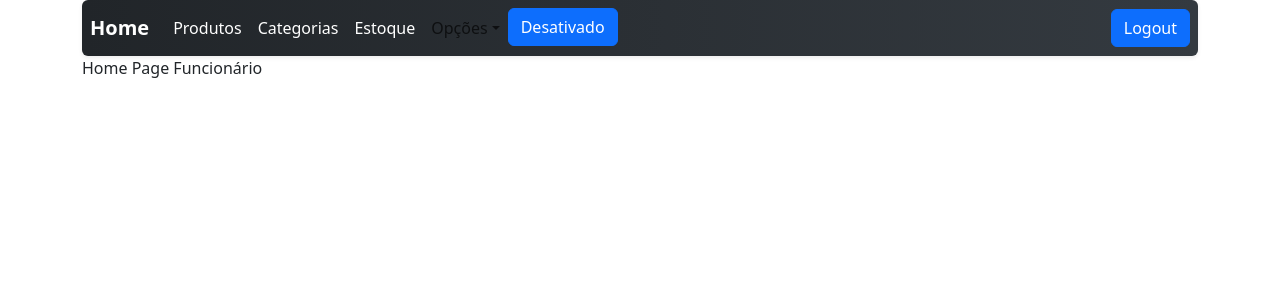
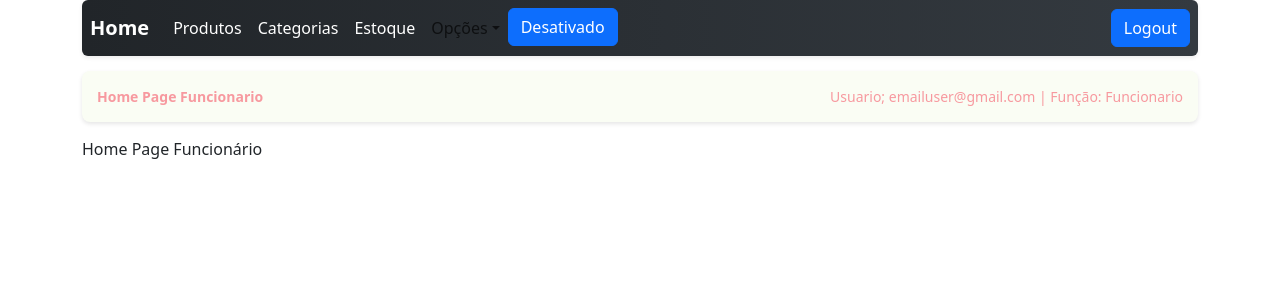
Before and after one commit to thiagofergoes-afk/pizzaria-Thiago, a React (Vite) app: page / in a window 1280 px wide. Shown: the top 300 px of the page. Built offline with nearby package versions, Linux system fonts and the light colour scheme.

Commit message:
Cadastro de Produto concluído, passando valores para os componentes através de props

```diff
--- a/src/components/CredentialUser.jsx
+++ b/src/components/CredentialUser.jsx
@@ -0,0 +1,47 @@
+
+const CredentialUSer = ({ title}) =>{
+
+ // Estilos personalizados
+ const customStyles = {
+
+ display: "flex",
+ justifyContent: "space-between",
+ alignItems: "center",
+ backgroundColor: "#fafdf4",
+ padding: "5px",
+ marginBottom: "15px",
+ marginTop: "15px",
+ width: "100%",
+ borderRadius: "8px",
+ boxShadow: "0px 2px 4px rgba(0,0,0,0.1)",
+ color: "#721c24",
+ fontSize: "14px"
+ }
+ const pageInfo = {
+ backgroundColor: "#fafdf4",
+ color: "#f7999f",
+ fontWeight: "bold",
+ padding: "10px"
+ }
+ const userInfo = {
+ backgroundColor: "#fafdf4",
+ color: "#f7999f",
+ padding: "10px"
+ }
+
+   return(
+
+   <div style={customStyles}>
+      <div style={pageInfo}> { title} </div>
+      <div style={userInfo}>
+        Usuario; emailuser@gmail.com | Função: Funcionario
+      </div>
+   </div>
+
+
+   )
+
+
+}
+
+export default CredentialUSer
--- a/src/pages/HomeFuncionario/HomeFuncionario.jsx
+++ b/src/pages/HomeFuncionario/HomeFuncionario.jsx
@@ -1,3 +1,4 @@
+import CredentialUser from "../../components/CredentialUser"
 import MenuFuncionario from "../MenuFuncionario/MenuFuncionario"
 
 const HomeFuncionario = () => {
@@ -6,6 +7,7 @@ const HomeFuncionario = () => {
 
         <div className="container">
              <MenuFuncionario/>
+             <CredentialUser title="Home Page Funcionario"/>
 
 
              <p>Home Page Funcionário</p>
--- a/src/pages/ListarCategoria/ListarCategoria.jsx
+++ b/src/pages/ListarCategoria/ListarCategoria.jsx
@@ -1,5 +1,5 @@
 import MenuFuncionario from "../MenuFuncionario/MenuFuncionario"
-
+import CredentialUser from "../../components/CredentialUser"
 
 
  const ListarCategoria = () =>{
@@ -8,6 +8,8 @@ import MenuFuncionario from "../MenuFuncionario/MenuFuncionario"
 
         <div className="container">
         <MenuFuncionario/>
+        <CredentialUser title="Lista de Categorias"/>
+
         <p>Lista de Categoria dos Produtos</p>
         </div>
 
--- a/src/pages/ListarProduto/ListarProduto.jsx
+++ b/src/pages/ListarProduto/ListarProduto.jsx
@@ -1,9 +1,11 @@
 import React, {useState, useEffect} from "react"
-import api from "../../services/api"
+
+import { Link } from "react-router-dom"
 
 
 import MenuFuncionario from "../MenuFuncionario/MenuFuncionario"
-import { Link } from "react-router-dom"
+import CredentialUser from "../../components/CredentialUser"
+import api from "../../services/api"
 
 
 
@@ -64,8 +66,8 @@ const ListarProduto = () => {
     return (
 
         <div className="container">
-
             <MenuFuncionario/>
+             <CredentialUser title="Lista de Produtos"/>
 
 <div className="table-responsive">
         <table className="table table-bordered table-striped table-hover">
--- a/src/pages/NovoProduto/NovoProduto.jsx
+++ b/src/pages/NovoProduto/NovoProduto.jsx
@@ -2,7 +2,12 @@
 import React,  {useState, useEffect} from "react"
 
 import MenuFuncionario from "../MenuFuncionario/MenuFuncionario"
+import CredentialUser from "../../components/CredentialUser"
+
+
 import api from "../../services/api"
+
+
 
 const NovoProduto = () => {
 
@@ -55,6 +60,7 @@ const NovoProduto = () => {
     return (
         <div className="container">
             <MenuFuncionario/>
+            <CredentialUser title="Cadastro de Produto"/>
 
             <form onSubmit={enviarProduto} className="container-fluid p-4">
                 <div className="mb-3">
```
